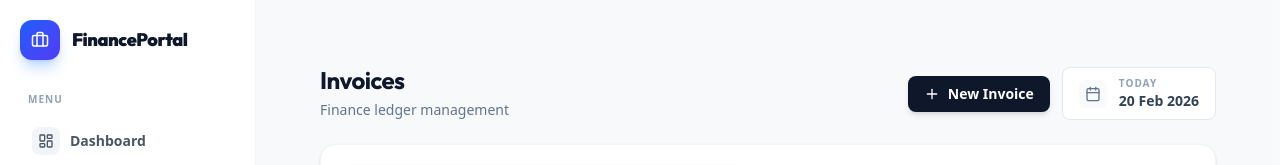
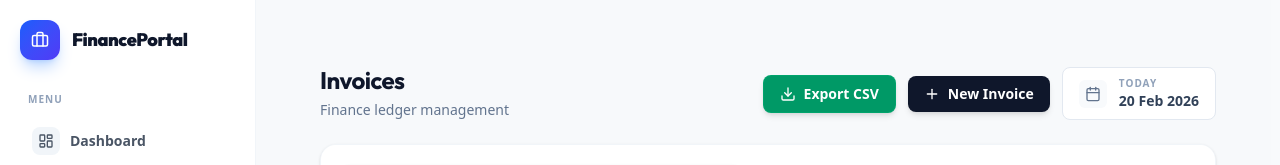
Before and after one commit to nihalsolanki654/AR_BOT_FRONTEND, a React (Vite) app: page /invoices in a window 1280 px wide. Shown: the top 165 px of the page. Built offline with nearby package versions, Linux system fonts and the light colour scheme; no server answers; sample sign-in values are in the browser's storage.

Commit message:
export data

```diff
--- a/src/pages/InvoiceList.jsx
+++ b/src/pages/InvoiceList.jsx
@@ -1,6 +1,6 @@
 import React, { useState, useEffect, useRef, useCallback } from 'react';
 import { useNavigate } from 'react-router-dom';
-import { Plus, Search, Filter, Trash2, Eye, X, MapPin, Receipt, Wallet, Check, Mail, FileText, Tag, Building2, Package, Percent, Calendar, ArrowRight, Clock, AlertCircle } from 'lucide-react';
+import { Plus, Search, Filter, Trash2, Eye, X, MapPin, Receipt, Wallet, Check, Mail, FileText, Tag, Building2, Package, Percent, Calendar, ArrowRight, Clock, AlertCircle, Download } from 'lucide-react';
 
 const InvoiceList = () => {
     const navigate = useNavigate();
@@ -211,6 +211,84 @@ const InvoiceList = () => {
         return Math.round((due.getTime() - today.getTime()) / (1000 * 3600 * 24));
     };
 
+    const handleExportCSV = async () => {
+        try {
+            showToast("Preparing CSV export...", "info");
+            const response = await fetch(`${import.meta.env.VITE_API_URL}/api/invoices?page=1&limit=100000&search=${encodeURIComponent(searchTerm)}&status=${filterStatus}`);
+            if (response.ok) {
+                const data = await response.json();
+                const exportData = data.invoices;
+
+                if (exportData.length === 0) {
+                    showToast("No data to export", "error");
+                    return;
+                }
+
+                // CSV headers
+                const headers = [
+                    "Invoice No",
+                    "Company Name",
+                    "State",
+                    "Invoice Date",
+                    "Due Date",
+                    "Status",
+                    "Description",
+                    "Unit Price",
+                    "Quantity",
+                    "Subtotal",
+                    "GST %",
+                    "GST Amount",
+                    "Total Amount",
+                    "Balance Due",
+                    "Email Sent Date"
+                ];
+
+                const csvRows = [];
+                csvRows.push(headers.join(','));
+
+                exportData.forEach(inv => {
+                    const status = getPaymentStatus(inv);
+                    const subtotal = parseFloat(inv.subtotal || (inv.total_price * (inv.quantity || 1)) || 0).toFixed(2);
+                    const row = [
+                        `"${getInvoiceNumber(inv)}"`,
+                        `"${inv.companyName || ''}"`,
+                        `"${inv.State || ''}"`,
+                        `"${inv.invoiceDate || ''}"`,
+                        `"${inv.dueDate || ''}"`,
+                        `"${status}"`,
+                        `"${(inv.description || '').replace(/"/g, '""')}"`,
+                        inv.total_price || 0,
+                        inv.quantity || 1,
+                        subtotal,
+                        inv.GST || 0,
+                        inv.GST_Amount || 0,
+                        inv.total_Amount || 0,
+                        inv.balance_due || 0,
+                        `"${inv.emailSentDate || (inv.lastEmailSentAt ? new Date(inv.lastEmailSentAt).toLocaleDateString('en-IN') : '')}"`
+                    ];
+                    csvRows.push(row.join(','));
+                });
+
+                const csvContent = "\uFEFF" + csvRows.join('\n'); // Add BOM for Excel
+                const blob = new Blob([csvContent], { type: 'text/csv;charset=utf-8;' });
+                const url = URL.createObjectURL(blob);
+                const link = document.createElement('a');
+                link.setAttribute('href', url);
+                const dateStr = new Date().toLocaleDateString('en-IN', { day: '2-digit', month: '2-digit', year: 'numeric' }).replace(/\//g, '-');
+                link.setAttribute('download', `invoice_${filterStatus.toLowerCase()}_${dateStr}.csv`);
+                document.body.appendChild(link);
+                link.click();
+                document.body.removeChild(link);
+                showToast("CSV exported successfully", "success");
+            } else {
+                showToast("Failed to fetch data for export", "error");
+            }
+        } catch (error) {
+            console.error('Export error:', error);
+            showToast("Error exporting data", "error");
+        }
+    };
+
 
     return (
         <div className="p-4 md:p-6 lg:p-8 max-w-[1600px] mx-auto dark:bg-slate-950 min-h-screen transition-colors duration-500 font-sans selection:bg-slate-200 selection:text-slate-900">
@@ -241,13 +319,20 @@ const InvoiceList = () => {
                 </div>
                 <div className="flex items-center gap-3">
                     <button
+                        onClick={handleExportCSV}
+                        className="flex items-center gap-2 px-4 py-2 bg-emerald-600 dark:bg-emerald-500/20 text-white dark:text-emerald-400 border border-emerald-500/30 rounded-lg font-bold hover:bg-emerald-700 dark:hover:bg-emerald-500/30 transition-all text-sm shadow-md active:scale-95"
+                    >
+                        <Download size={16} />
+                        <span className="hidden sm:inline">Export CSV</span>
+                    </button>
+                    <button
                         onClick={() => navigate('/add-invoice')}
                         className="flex items-center gap-2 px-4 py-2 bg-slate-900 dark:bg-slate-800 text-white rounded-lg font-bold hover:bg-black dark:hover:bg-slate-700 transition-all text-sm shadow-md active:scale-95"
                     >
                         <Plus size={16} />
                         <span>New Invoice</span>
                     </button>
-                    <div className="bg-white dark:bg-slate-900 px-4 py-2 rounded-lg border border-slate-200 dark:border-slate-800 flex items-center gap-3">
+                    <div className="bg-white dark:bg-slate-900 px-4 py-2 rounded-lg border border-slate-200 dark:border-slate-800 flex items-center gap-3 hidden sm:flex">
                         <div className="p-1.5 bg-slate-50 dark:bg-slate-800 rounded-md">
                             <Calendar size={16} className="text-slate-500" />
                         </div>
@@ -447,7 +532,7 @@ const InvoiceList = () => {
                                         {/* Sent Days Count */}
                                         <div className="w-[100px] shrink-0 px-4 text-center text-[13px] text-slate-600 dark:text-slate-300 font-semibold tabular-nums">
                                             {(() => {
-                                                if (!invoice.lastEmailSentAt || status === 'Paid') return '-';
+                                                if (!invoice.lastEmailSentAt) return '-';
                                                 const sentDate = new Date(invoice.lastEmailSentAt); sentDate.setHours(0, 0, 0, 0);
                                                 const today = new Date(); today.setHours(0, 0, 0, 0);
                                                 const diffDays = Math.round((today.getTime() - sentDate.getTime()) / (1000 * 3600 * 24));
@@ -463,16 +548,12 @@ const InvoiceList = () => {
                                                     const today = new Date(); today.setHours(0, 0, 0, 0);
                                                     const diffDays = lastSent ? Math.round((today.getTime() - lastSent.setHours(0, 0, 0, 0)) / (1000 * 3600 * 24)) : null;
 
-                                                    const isPaid = status === 'Paid';
                                                     const isDueOrOverdue = status === 'Due' || status === 'Overdue' || status === 'Due Today' || status === 'PartiallyPaid';
 
                                                     let isDisabled = false;
                                                     let tooltip = "Send Email";
 
-                                                    if (isPaid && lastSent) {
-                                                        isDisabled = true;
-                                                        tooltip = "Email already sent for Paid invoice";
-                                                    } else if (isDueOrOverdue && lastSent && diffDays < 1) {
+                                                    if (isDueOrOverdue && lastSent && diffDays < 1) {
                                                         isDisabled = true;
                                                         tooltip = `Wait ${1 - diffDays} more days to resend`;
                                                     }
```
